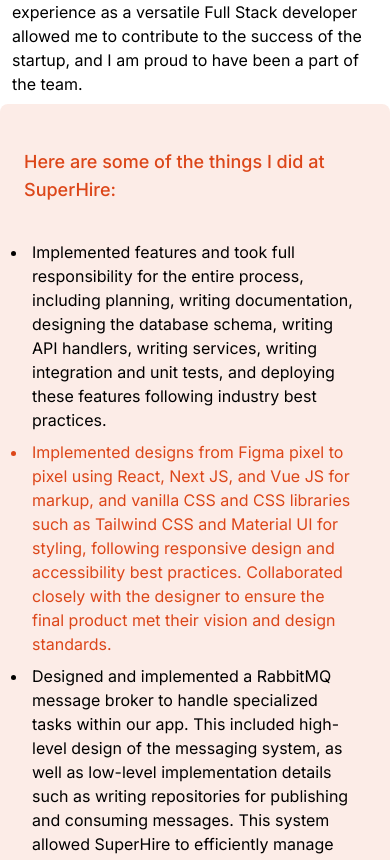
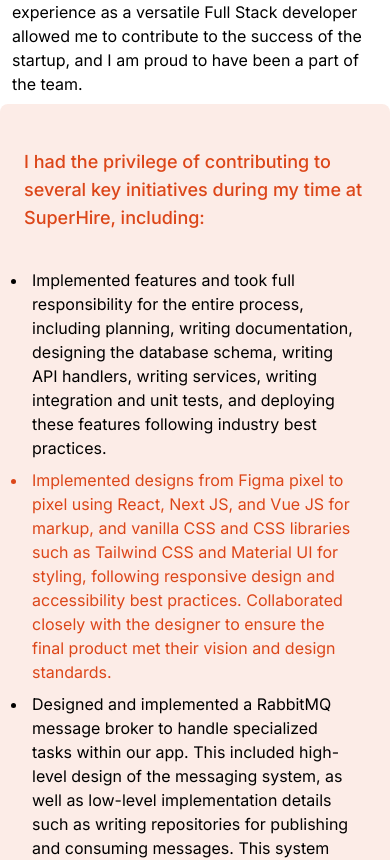
Before and after one commit to SamroodAli/portfolio-website, a Next.js app: page / in a window 390 px wide. Shown: the part 1448-2308 px from the top of the page. Built offline with nearby package versions, Linux system fonts and the light colour scheme.

Commit message:
feat: improve experience section title
fix: improve experience section title and make it responsive

```diff
--- a/components/ExperienceSection.tsx
+++ b/components/ExperienceSection.tsx
@@ -92,7 +92,10 @@
             </Paragraph>
             <div className="bg-day-900 dark:bg-teal-900 bg-opacity-10 dark:bg-opacity-50 md:dark:bg-opacity-20 p-3 md:my-12 rounded-lg shadow-lg">
               <p className="px-3  text-day-900 dark:text-teal-300 md:text-center font-medium text-lg md:text-3xl py-8">
-                Here are some of the things I did at SuperHire:
+                I had the privilege of contributing to several key initiatives{" "}
+                <span className="md:block">
+                  during my time at SuperHire, including:
+                </span>
               </p>
               <ul
                 id="SuperHire-things"
```
